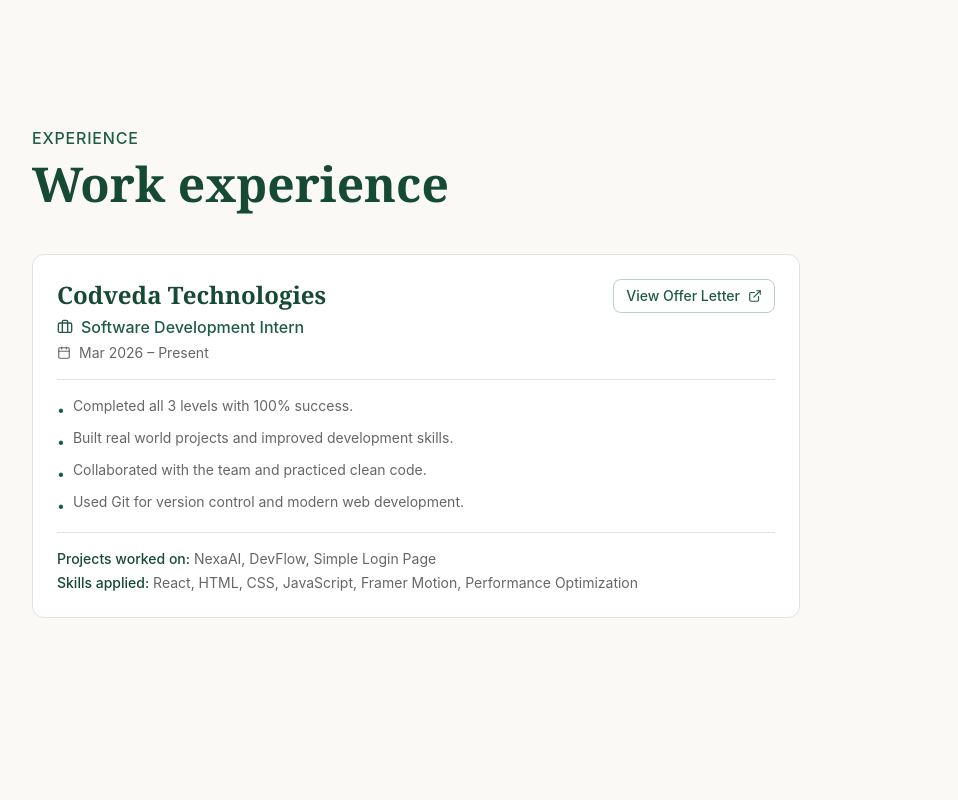
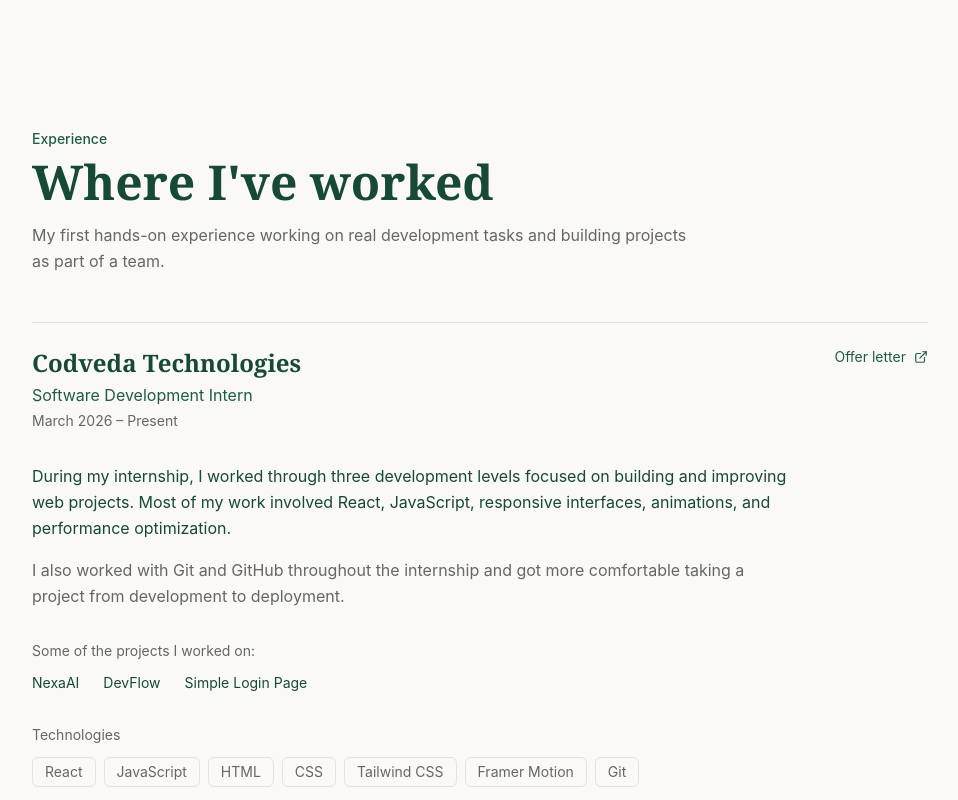
Before and after one commit to nathnaelashenafi/Portfolio, a React (Vite) app: page / in a window 1280 px wide. Shown: the part 4480-5280 px from the top of the page, without its empty margins (72-1030 px from the left). Built offline with nearby package versions, Linux system fonts and the light colour scheme.

Commit message:
some UI changes

```diff
--- a/src/sections/Contact.jsx
+++ b/src/sections/Contact.jsx
@@ -58,7 +58,10 @@
   };
 
   return (
-    <section className="px-6 md:px-12 lg:px-20 py-16 md:py-24 bg-background">
+    <section
+      id="contact"
+      className="px-6 md:px-12 lg:px-20 py-16 md:py-24 bg-background"
+    >
       <div className="max-w-7xl mx-auto">
         <div className="max-w-2xl mb-10">
           <span className="text-primary text-sm font-medium tracking-wide">
--- a/src/sections/Experience.jsx
+++ b/src/sections/Experience.jsx
@@ -1,5 +1,5 @@
 import { useState } from "react";
-import { X, Calendar, Briefcase, ExternalLink } from "lucide-react";
+import { X, ExternalLink } from "lucide-react";
 
 export function Experience() {
   const [showLetter, setShowLetter] = useState(false);
@@ -10,74 +10,89 @@
       className="px-6 md:px-12 lg:px-20 py-16 md:py-24 bg-background"
     >
       <div className="max-w-7xl mx-auto">
-        <span className="text-primary text-sm sm:text-base font-medium tracking-wider uppercase">
-          Experience
-        </span>
-        <h2 className="text-3xl sm:text-4xl md:text-5xl font-serif font-semibold text-primary-dark leading-tight mt-1 mb-10">
-          Work experience
-        </h2>
+        <div className="max-w-3xl">
+          <span className="text-primary text-sm font-medium">Experience</span>
 
-        <div className="max-w-3xl">
-          <div className="bg-surface rounded-xl border border-border p-6 hover:border-primary/40 hover:shadow-lg transition-all duration-300">
-            <div className="flex items-start justify-between flex-wrap gap-4">
+          <h2 className="text-3xl sm:text-4xl md:text-5xl font-serif font-semibold text-primary-dark mt-2">
+            Where I've worked
+          </h2>
+
+          <p className="text-muted mt-4 max-w-2xl leading-relaxed">
+            My first hands-on experience working on real development tasks and
+            building projects as part of a team.
+          </p>
+        </div>
+
+        <div className="max-w-4xl mt-12">
+          <div className="border-t border-border pt-6">
+            <div className="flex flex-col md:flex-row md:items-start md:justify-between gap-4">
               <div>
                 <h3 className="text-2xl font-serif font-semibold text-primary-dark">
                   Codveda Technologies
                 </h3>
-                <div className="flex items-center gap-2 mt-1">
-                  <Briefcase size={16} className="text-primary" />
-                  <span className="text-primary font-medium">
-                    Software Development Intern
-                  </span>
-                </div>
-                <div className="flex items-center gap-2 mt-1">
-                  <Calendar size={14} className="text-muted" />
-                  <span className="text-muted text-sm">Mar 2026 – Present</span>
-                </div>
+
+                <p className="text-primary mt-1">Software Development Intern</p>
+
+                <p className="text-sm text-muted mt-1">March 2026 – Present</p>
               </div>
+
               <button
                 onClick={() => setShowLetter(true)}
-                className="flex items-center gap-2 text-sm text-primary font-medium hover:text-primary-dark transition-colors border border-primary/30 px-3 py-1.5 rounded-lg hover:bg-primary/5"
+                className="inline-flex items-center gap-2 text-sm text-primary hover:text-primary-dark transition-colors self-start"
               >
-                View Offer Letter <ExternalLink size={14} />
+                Offer letter
+                <ExternalLink size={14} />
               </button>
             </div>
 
-            <div className="mt-4 pt-4 border-t border-border">
-              <ul className="space-y-2">
-                <li className="flex items-start gap-2 text-muted text-sm">
-                  <span className="text-primary mt-1">•</span>
-                  Completed all 3 levels with 100% success.
-                </li>
-                <li className="flex items-start gap-2 text-muted text-sm">
-                  <span className="text-primary mt-1">•</span>
-                  Built real world projects and improved development skills.
-                </li>
-                <li className="flex items-start gap-2 text-muted text-sm">
-                  <span className="text-primary mt-1">•</span>
-                  Collaborated with the team and practiced clean code.
-                </li>
-                <li className="flex items-start gap-2 text-muted text-sm">
-                  <span className="text-primary mt-1">•</span>
-                  Used Git for version control and modern web development.
-                </li>
-              </ul>
+            <div className="mt-8 max-w-3xl">
+              <p className="text-primary-dark leading-relaxed">
+                During my internship, I worked through three development levels
+                focused on building and improving web projects. Most of my work
+                involved React, JavaScript, responsive interfaces, animations,
+                and performance optimization.
+              </p>
+
+              <p className="text-muted leading-relaxed mt-4">
+                I also worked with Git and GitHub throughout the internship and
+                got more comfortable taking a project from development to
+                deployment.
+              </p>
             </div>
 
-            <div className="mt-4 pt-4 border-t border-border">
-              <p className="text-sm text-muted">
-                <span className="font-medium text-primary-dark">
-                  Projects worked on:
-                </span>{" "}
-                NexaAI, DevFlow, Simple Login Page
+            <div className="mt-8">
+              <p className="text-sm text-muted mb-3">
+                Some of the projects I worked on:
               </p>
-              <p className="text-sm text-muted mt-1">
-                <span className="font-medium text-primary-dark">
-                  Skills applied:
-                </span>{" "}
-                React, HTML, CSS, JavaScript, Framer Motion, Performance
-                Optimization
-              </p>
+
+              <div className="flex flex-wrap gap-x-6 gap-y-2 text-sm">
+                <span className="text-primary-dark">NexaAI</span>
+                <span className="text-primary-dark">DevFlow</span>
+                <span className="text-primary-dark">Simple Login Page</span>
+              </div>
+            </div>
+
+            <div className="mt-8">
+              <p className="text-sm text-muted mb-3">Technologies</p>
+
+              <div className="flex flex-wrap gap-2">
+                {[
+                  "React",
+                  "JavaScript",
+                  "HTML",
+                  "CSS",
+                  "Tailwind CSS",
+                  "Framer Motion",
+                  "Git",
+                ].map((technology) => (
+                  <span
+                    key={technology}
+                    className="text-sm text-muted border border-border px-3 py-1 rounded-md"
+                  >
+                    {technology}
+                  </span>
+                ))}
+              </div>
             </div>
           </div>
         </div>
@@ -85,22 +100,23 @@
 
       {showLetter && (
         <div
-          className="fixed inset-0 bg-black/70 backdrop-blur-md z-50 flex items-center justify-center p-4"
+          className="fixed inset-0 bg-black/70 z-50 flex items-center justify-center p-4"
           onClick={() => setShowLetter(false)}
         >
           <div
-            className="relative max-w-2xl w-full bg-white rounded-xl overflow-hidden shadow-2xl"
+            className="relative max-w-2xl w-full bg-white rounded-lg overflow-hidden"
             onClick={(e) => e.stopPropagation()}
           >
             <button
               onClick={() => setShowLetter(false)}
-              className="absolute top-3 right-3 bg-black/50 hover:bg-black/70 text-white p-1.5 rounded-full transition-colors z-10"
+              className="absolute top-3 right-3 bg-black/60 hover:bg-black/80 text-white p-2 rounded-full transition"
             >
-              <X size={22} />
+              <X size={20} />
             </button>
+
             <img
               src="/images/certeficates/codveda.jpg"
-              alt="Offer Letter"
+              alt="Codveda Technologies offer letter"
               className="w-full h-auto"
             />
           </div>
```
